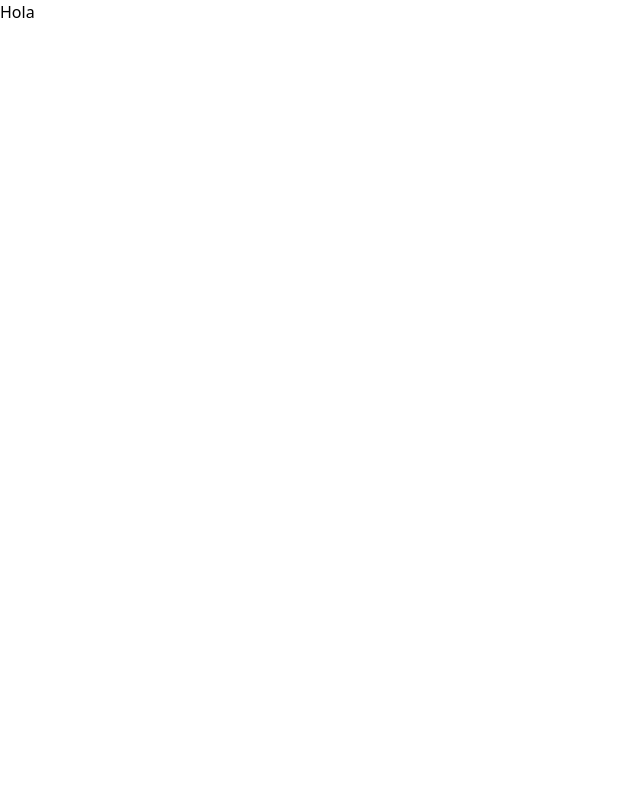
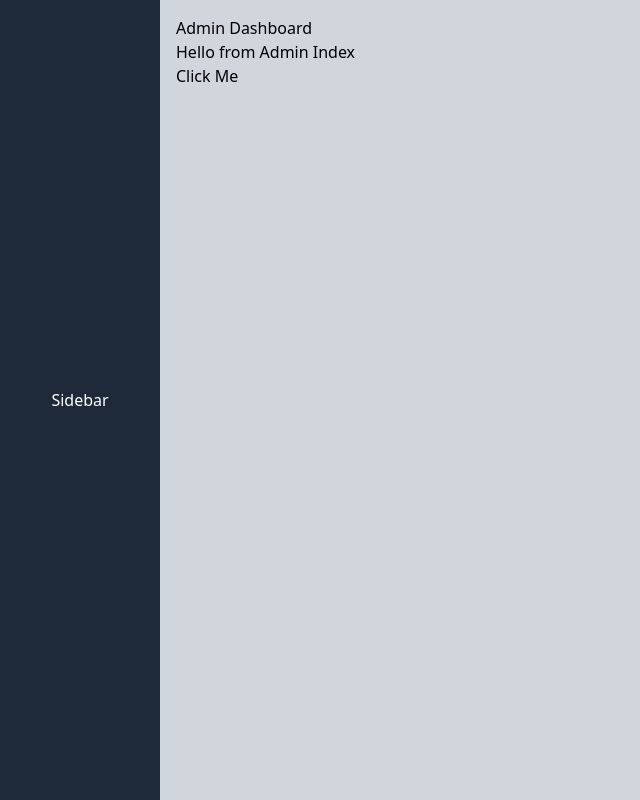
Before and after one commit to IvsKevinSchool/NotEcotrash, a React (Vite) app in the folder frontend/: page /admin in a window 1280 px wide. Shown: the whole page, without its empty margins (0-640 px from the left). Built offline with nearby package versions, Linux system fonts and the light colour scheme.

Commit message:
Update Layout.tsx

```diff
--- a/frontend/src/layout/Layout.tsx
+++ b/frontend/src/layout/Layout.tsx
@@ -1,11 +1,20 @@
-import React, { useState } from "react";
+import Sidebar from './Sidebar';
+import { Outlet } from 'react-router-dom';
 
 const Layout = () => {
-    return (
-        <div>
-            Hola
-        </div>
-    );
-}
+  return (
+    <div className="flex w-full h-screen">
+      {/* Sidebar con estado de colapso */}
+      <Sidebar />
+
+      <div className="flex-1 flex flex-col w-[80%] bg-gray-300">
+        {/* Header con botón para colapsar el sidebar */}
+        <main className="flex-1 p-4 overflow-auto">
+          <Outlet /> {/* Aquí se renderizan las páginas */}
+        </main>
+      </div>
+    </div>
+  );
+};
 
 export default Layout;
```
